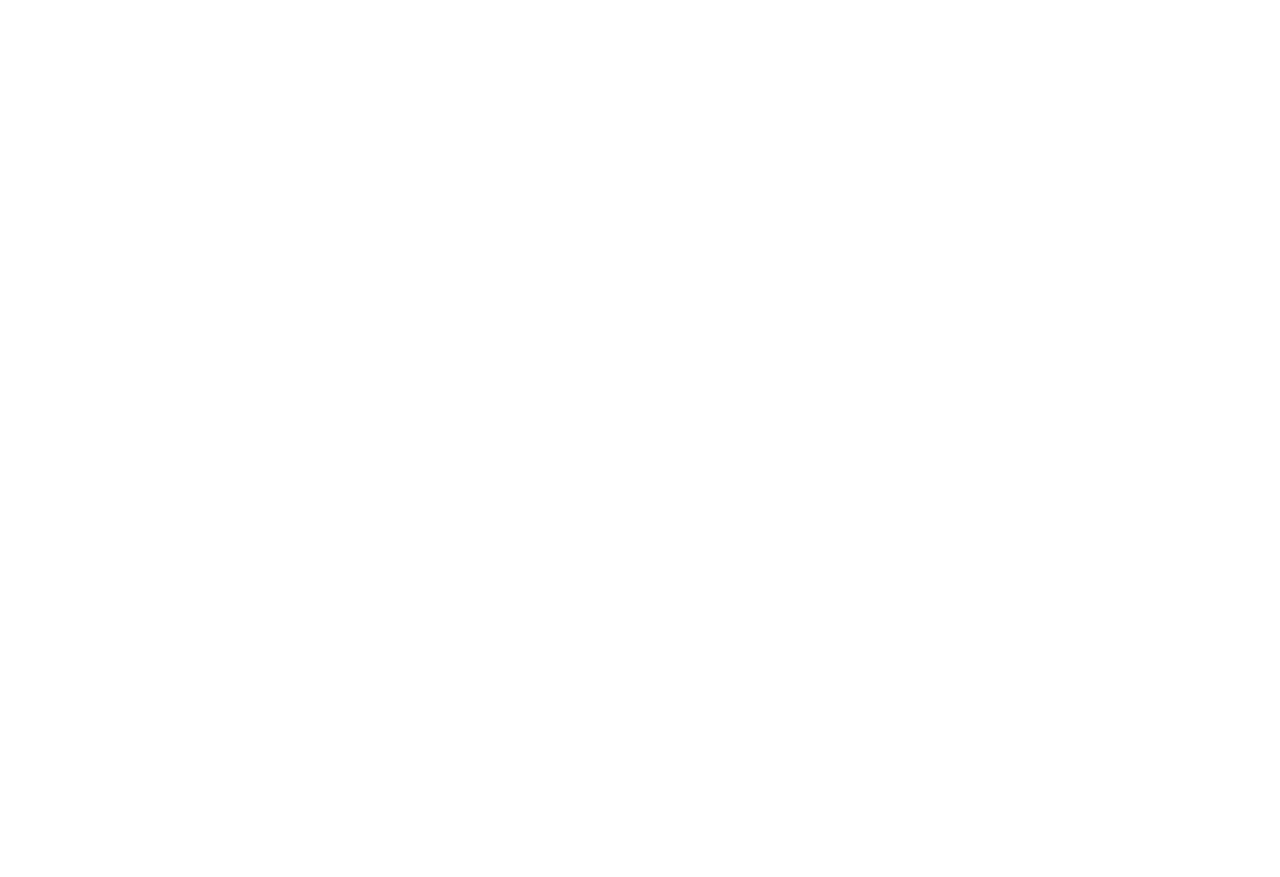
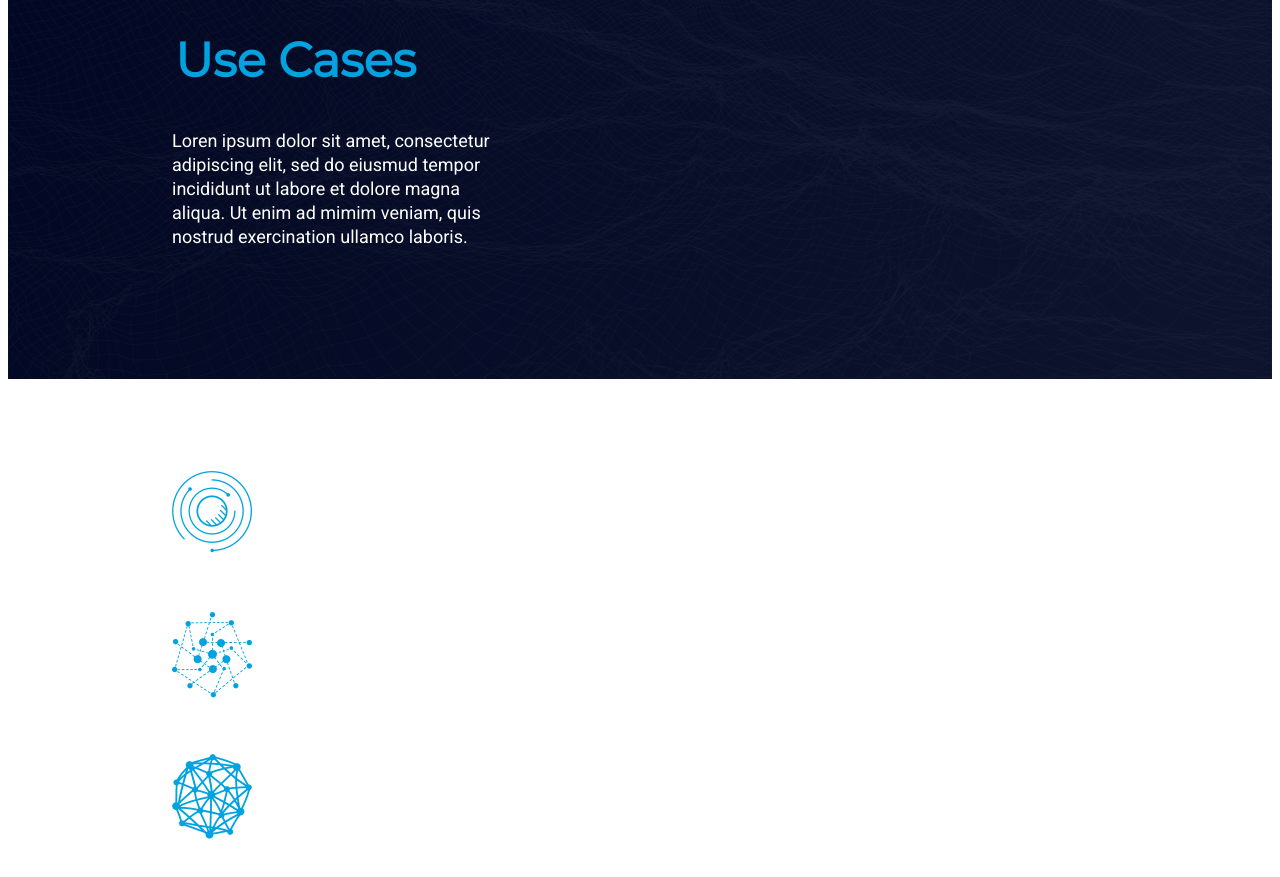
Before and after one commit to AMSpears/provide-services, a React (Create React App) app: page / in a window 1280 px wide. Shown: the part 2180-3057 px from the top of the page. Before the commit the page ends 2067 px from the top, so only its background shows below. Built offline with nearby package versions, Linux system fonts and the light colour scheme.

Commit message:
add use cases section

```diff
--- a/src/components/Content/Content.css
+++ b/src/components/Content/Content.css
@@ -18,6 +18,11 @@
     background: url("../Img/product_section_background.png");
     background-repeat: no-repeat;
     background-size: 100% 853px;
+}
+.use-cases {
+    background: url("../Img/use_section_background.png");
+    background-repeat: no-repeat;
+    background-size: 100% 500px;
 }
 /* Main tags */
 h1, h2,
@@ -176,6 +181,59 @@
     margin-top: 72px;
     margin-bottom: 31px;
 }
+/* Use Cases Section */
+  #use-cases-header{
+    height: 58px;
+    width: 247px;
+    color: #02A2E0;
+    font-family: 'Montserrat';
+    font-size: 48px;
+    font-weight: bold;
+    line-height: 58px;
+    margin-top:152px;
+    margin-left:164px;
+  }
+  #use-cases-details {
+    height: 120px;
+    width: 338px;
+    color: #FFFFFF;
+    font-family: 'Roboto';
+    font-size: 18px;
+    line-height: 24px;
+    text-align: left;
+    margin-top: 21px;
+    margin-left: 164px;
+    margin-bottom:149px;
+  }
+  #use-cases-item-img{
+    height: 81.25px;
+    width: 79.92px;
+  }
+  .use-cases-item-details{
+    height: 48px;
+    width: 403px;
+    color: #FFFFFF;
+    font-family: 'Roboto';
+    font-size: 18px;
+    line-height: 24px;
+    text-align: left;
+    margin-left: 40.21px;
+  }
+  .use-cases-container {
+    display: flex;
+    flex-wrap: wrap;
+  }
+  .use-cases-items-container{
+    margin-top: 73.04px;
+    margin-bottom:73.38px;
+    margin-right:91px;
+  }
+  .use-cases-item-container{
+    margin-bottom:56.36px;
+    margin-left: 164.15px;
+    display: flex;
+    justify-content: row;
+  }
  /* reponsiveness to other devices */
  @media only screen and (max-width: 1024px) {
 
--- a/src/components/Content/Content.js
+++ b/src/components/Content/Content.js
@@ -1,6 +1,10 @@
 import React from 'react'
 import Logo from '../Img/provide_logo_dark-blue.png'
 import FeatureItem from "../Img/noun_Network_27392.png"
+import UseCaseImg1 from "../Img/noun_Network_1813755.png"
+import UseCaseImg2 from "../Img/noun_Network_27392.png"
+import UseCaseImg3 from "../Img/noun_Network_1354320.png"
+
 import SlideShow from "../SlideShow/SlideShow"
 import './Content.css'
 
@@ -45,6 +49,28 @@
                     </div>
                 </div>
             </section>
+            <section className= "use-cases">
+                <div className= "use-cases-container">
+                    <div>
+                        <h2 id= "use-cases-header">Use Cases</h2>
+                        <p id= "use-cases-details">Loren ipsum dolor sit amet, consectetur adipiscing elit, sed do eiusmud tempor incididunt ut labore et dolore magna aliqua. Ut enim ad mimim veniam, quis nostrud exercination ullamco laboris.</p>
+                    </div>
+                <div className= "use-cases-items-container">
+                    <div className= "use-cases-item-container">
+                        <div><img className= "use-cases-item-img" src ={UseCaseImg1} alt= "Use case item"/></div>
+                        <div><p className = "use-cases-item-details">Loren ipsum dolor sit amet, consectetur adipiscing elit sed do</p></div>
+                    </div>
+                    <div className= "use-cases-item-container">
+                        <div><img className= "use-cases-item-img" src ={UseCaseImg2} alt= "Use case item"/></div>
+                        <div><p className = "use-cases-item-details">Loren ipsum dolor sit amet, consectetur adipiscing elit sed do</p></div>
+                    </div>
+                    <div className= "use-cases-item-container">
+                        <div><img className= "use-cases-item-img" src ={UseCaseImg3} alt= "Use case item"/></div>
+                        <div><p className = "use-cases-item-details">Loren ipsum dolor sit amet, consectetur adipiscing elit sed do</p></div>
+                    </div>
+                </div>
+                </div>
+            </section>
         </div>
     )
 }
--- a/src/components/SlideShow/SlideShow.js
+++ b/src/components/SlideShow/SlideShow.js
@@ -2,8 +2,8 @@
 
 import './SlideShow.css'
 
-const SlideShow = () => {
-
+class SlideShow extends React.Component {
+    render(){
         return (
             <section>
                 <div className = "slideshow-container">
@@ -25,4 +25,5 @@
             </section>
         )
     }
+}
 export default SlideShow
```
Also changed, not shown: package.json (line endings or trailing spaces). Lines whose indentation alone changed are shown as unchanged.
